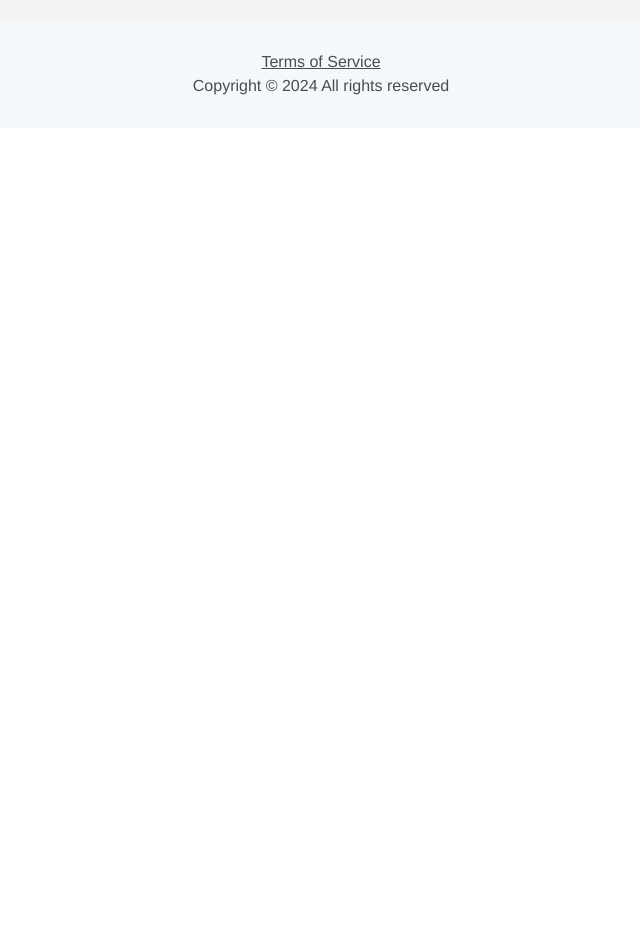
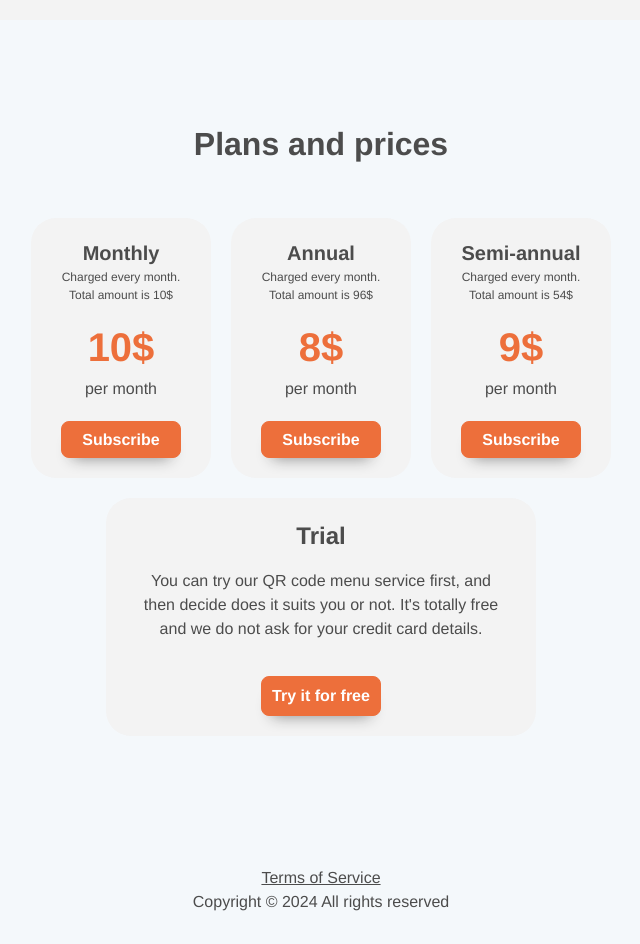
Before and after one commit to SergeyGadzhilov/uimenu, a React (Vite) app in the folder apps/client/: page / in a window 1280 px wide. Shown: the part 1320-2264 px from the top of the page, without its empty margins (319-959 px from the left). Before the commit the page ends 1448 px from the top, so only its background shows below. Built offline with nearby package versions, Linux system fonts and the light colour scheme.

Commit message:
Implemented section plans and prices

```diff
--- a/apps/client/public/assets/css/style.css
+++ b/apps/client/public/assets/css/style.css
@@ -951,6 +951,109 @@ footer {
 
 /*=========== end footer ===========*/
 
+/*=========== start prices ===========*/
+.prices {
+  display: flex;
+  color: #4C4C4C;
+  padding-top: 100px;
+  padding-bottom: 100px;
+  background-color: #F4F8FB;
+  align-items: center;
+  flex-direction: column;
+}
+
+.prices__title {
+  font-size: 32px;
+  font-weight: 700;
+}
+
+.prices__cards {
+  display: flex;
+  gap: 20px;
+  margin-top: 50px;
+}
+
+.price_card {
+  display: flex;
+  flex-direction: column;
+  align-items: center;
+  padding: 20px;
+  color: #4C4C4C;
+  width: 180px;
+  height: 260px;
+  background-color: #F3F3F3;
+  border-radius: 25px;
+}
+
+.price_card__title {
+  font-size: 20px;
+  font-weight: 700;
+}
+
+.price_card__description {
+  font-size: 12px;
+  text-align: center;
+}
+
+.price_card__price {
+  padding-top: 13px;
+  font-size: 40px;
+  font-weight: 700;
+  color: #ED6F3B;
+}
+
+.price_card__button {
+  margin-top: 20px;
+  display: flex;
+  align-items: center;
+  justify-content: center;
+  background: #ED6F3B;
+  border: 1px solid #ED6F3B;
+  color: #FFF;
+  font-size: 16px;
+  font-weight: 600;
+  border-radius: 8px;
+  box-shadow: 0px 11px 15px -11px #868686;
+  min-width: 120px;
+  height: 40px;
+  text-align: center;
+}
+
+.price_card__button:hover {
+  color: #FFF;
+}
+
+.prices__trial_card {
+  display: flex;
+  flex-direction: column;
+  align-items: center;
+  min-height: 230px;
+  max-width: 600px;
+  background-color: #F3F3F3;
+  border-radius: 25px;
+  margin-top: 20px;
+  padding: 20px;
+}
+
+.prices__trial_title {
+  font-size: 24px;
+  font-weight: 700;
+}
+
+.prices__trial_descrition {
+  padding: 15px;
+  text-align: center;
+  max-width: 390px;
+}
+
+@media all and (max-width:650px) {
+  .prices__cards {
+    flex-direction: column;
+  }
+}
+
+/*=========== start prices ===========*/
+
 @media all and (max-width:1199px) {
   h1 {
     line-height: 55px;
--- /dev/null
+++ b/apps/client/src/components/RCMenuPlansAndPrices.tsx
@@ -0,0 +1,37 @@
+import { Link } from "react-router-dom";
+import RCMenuPriceCard from "./RCMenuPriceCard";
+
+const RCMenuPlansAndPrices = () => {
+    return (
+        <section className="prices">
+            <div className="prices__title">Plans and prices</div>
+            <div className="prices__cards">
+                <RCMenuPriceCard
+                    title = "Monthly"
+                    descirption = "Charged every month. Total amount is 10$"
+                    price = "10$"
+                />
+                <RCMenuPriceCard
+                    title = "Annual"
+                    descirption = "Charged every month. Total amount is 96$"
+                    price = "8$"
+                />
+                <RCMenuPriceCard
+                    title = "Semi-annual"
+                    descirption = "Charged every month. Total amount is 54$"
+                    price = "9$"
+                />
+            </div>
+            <div className="prices__trial_card">
+                <div className="prices__trial_title">Trial</div>
+                <div className="prices__trial_descrition">
+                    You can try our QR code menu service first, and then decide does it suits you or not.
+                    It's totally free and we do not ask for your credit card details.
+                </div>
+                <Link className="price_card__button" to="/">Try it for free</Link>
+            </div>
+        </section>
+    );
+};
+
+export default RCMenuPlansAndPrices;
--- /dev/null
+++ b/apps/client/src/components/RCMenuPriceCard.tsx
@@ -0,0 +1,15 @@
+import { Link } from "react-router-dom";
+
+const RCMenuPriceCard = ({title, descirption, price}) => {
+    return (
+        <div className="price_card">
+            <div className="price_card__title">{title}</div>
+            <div className="price_card__description">{descirption}</div>
+            <div className="price_card__price">{price}</div>
+            <div className="price_card__period">per month</div>
+            <Link className="price_card__button" to="/">Subscribe</Link>
+        </div>
+    );
+};
+
+export default RCMenuPriceCard;
--- a/apps/client/src/pages/IndexPage.tsx
+++ b/apps/client/src/pages/IndexPage.tsx
@@ -2,6 +2,7 @@ import RCMenuHeader from "../components/RCMenuHeader";
 import RCMenuBanner from "../components/RCMenuBanner";
 import RCMenuEditorSection from "../components/RCMenuEditorSection";
 import RCMenuFooter from "../components/RCMenuFooter";
+import RCMenuPlansAndPrices from "../components/RCMenuPlansAndPrices";
 
 function IndexPage() {
   return (
@@ -9,6 +10,7 @@ function IndexPage() {
       <RCMenuHeader/>
       <RCMenuBanner/>
       <RCMenuEditorSection/>
+      <RCMenuPlansAndPrices/>
       <RCMenuFooter/>
     </div>
   );
```
